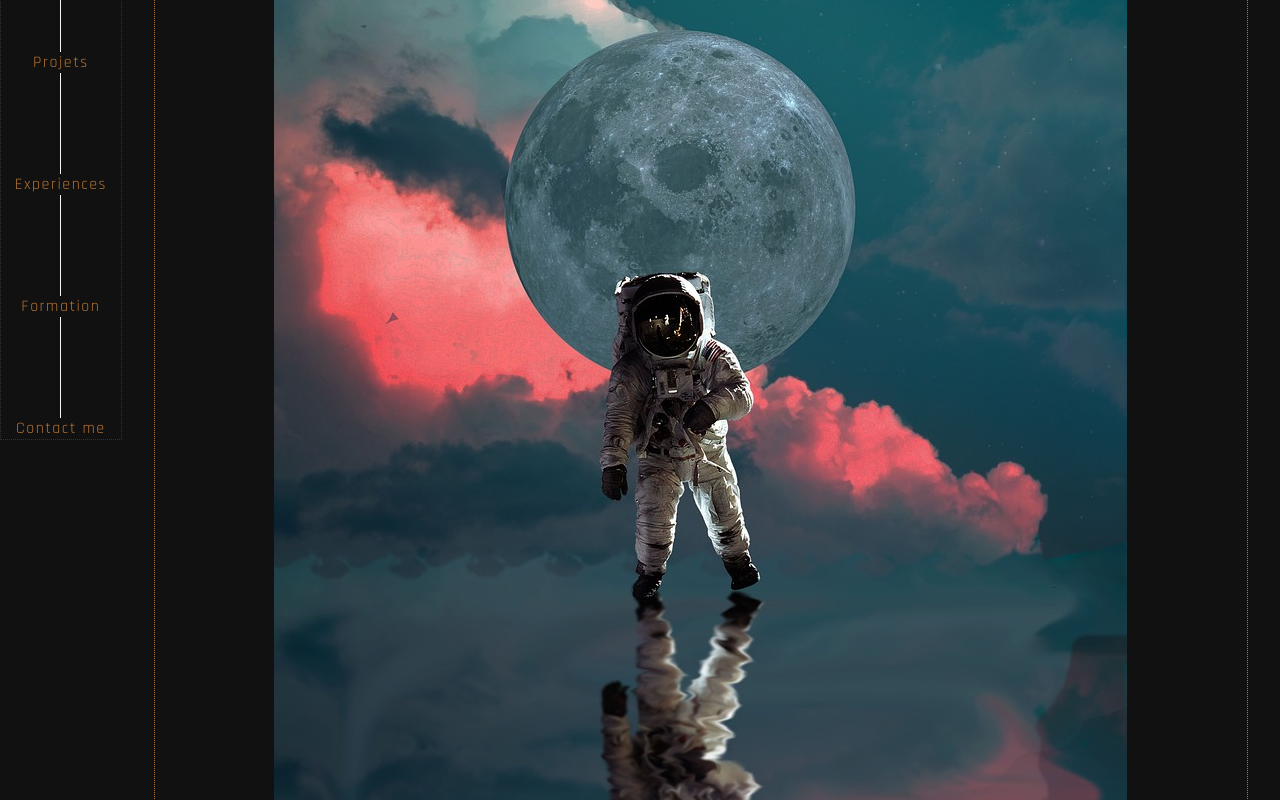
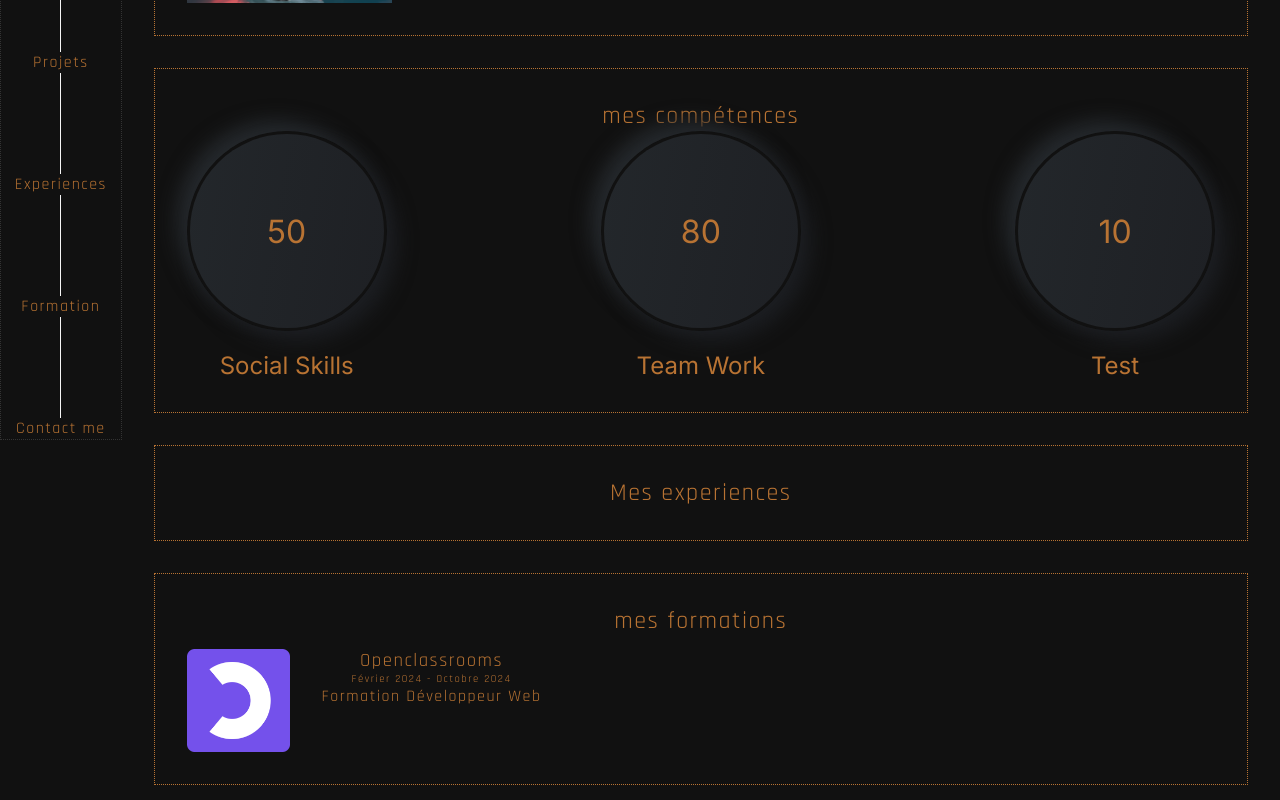
Before and after one commit to dontBelieveIt/myPortfolio, a React (Create React App) app: page / in a window 1280 px wide. Shown: the part 360-1160 px from the top of the page. Built offline with nearby package versions, Linux system fonts and the light colour scheme.

Commit message:
Addition of Skill bar for competence. Layout in working for 'mes formations'

```diff
--- a/src/components/AboutMe/AboutMe.jsx
+++ b/src/components/AboutMe/AboutMe.jsx
@@ -5,8 +5,10 @@ import photo from "../../assets/astronaut-4106766_1280.jpg";
 export function AboutMe() {
     return (
         <div className="section">
-            <img src={photo} />
-            <h2>Hello World !</h2>
+            <div className="about-me">
+                <img src={photo} />
+                <h2>Hello World !</h2>
+            </div>
         </div>
     )
 
--- a/src/components/AboutMe/AboutMe.scss
+++ b/src/components/AboutMe/AboutMe.scss
@@ -1 +1,13 @@
 @import "../../Page/Page.scss";
+
+.about-me {
+    display: flex;
+    flex-direction: row;
+    gap: 2rem;
+
+    & img {
+        width: 20%;
+        aspect-ratio: 4 / 5;
+        object-fit: cover;
+    }
+}
--- a/src/components/Competence/Competence.jsx
+++ b/src/components/Competence/Competence.jsx
@@ -1,9 +1,27 @@
 import "./Competence.scss";
+
+import { SkillBar } from "../SkillBar/SkillBar";
 
 export function Competence() {
     return(
         <div className="section">
-         <h2>mes compétences</h2>
+            <h2>mes compétences</h2>
+            <div className="competence">
+                <SkillBar
+                percentage={50}
+                progress={50}
+                category={"Social Skills"} />
+
+                <SkillBar
+                percentage={80}
+                progress={80}
+                category={"Team Work"} />
+
+                <SkillBar
+                percentage={10}
+                progress={10}
+                category={"Test"} />
+           </div>
         </div>
     )
 }
--- a/src/components/Competence/Competence.scss
+++ b/src/components/Competence/Competence.scss
@@ -1 +1,8 @@
 @import "../../Page/Page.scss";
+
+.competence {
+    display: flex;
+    flex-direction: row;
+    justify-content: space-between;
+    align-items: center;
+}
--- a/src/components/Formations/Formations.jsx
+++ b/src/components/Formations/Formations.jsx
@@ -1,9 +1,19 @@
 import "./Formations.scss";
+
+import OpenClassrooms from "../../assets/Logo_OpenClassrooms.png"
 
 export function Formations() {
     return(
         <div className="section">
             <h2>mes formations</h2>
+           <div className="formation">
+                <img src={OpenClassrooms} />
+                <div className="block-text">
+                    <h3>Openclassrooms</h3>
+                    <h6>Février 2024 - Octobre 2024</h6>
+                    <h4>Formation Développeur Web</h4>
+                </div>
+            </div>
         </div>
     )
 }
--- a/src/components/Formations/Formations.scss
+++ b/src/components/Formations/Formations.scss
@@ -1 +1,20 @@
 @import "../../Page/Page.scss";
+
+.formation {
+    display: flex;
+    flex-direction: row;
+    gap: 2rem ;
+    margin-top: .8rem;
+
+    & img {
+        width: 10%;
+        object-fit: cover;
+    }
+
+    & block-text {
+        flex-direction: column;
+        justify-content: left;
+        text-align: left;
+        align-items: baseline  ;
+    }
+}
--- /dev/null
+++ b/src/components/SkillBar/SkillBar.jsx
@@ -0,0 +1,40 @@
+import './SkillBar.scss';
+
+export function SkillBar({percentage, progress, category}) {
+
+    function progressBarAndCountNumber () {
+        const progress = document.querySelectorAll('.progress');
+        let count = 0;
+        // You must put the maximum number in the MAX variable.
+        let MAX = 80;
+
+        let run = setInterval(() => {
+            count++;
+            progress.forEach(element => {
+                if (count <= element.dataset.progress) {
+                    element.parentElement.style.background = `conic-gradient(#f9004d ${count}%, #212428 0)`;
+                    element.firstElementChild.textContent = `${count}%`;
+                };
+                if (count == MAX) {
+                    clearInterval(run);
+                };
+            });
+        }, 20);
+    }
+
+    progressBarAndCountNumber();
+
+    return(
+        <>
+            <div class="parent-skill">
+                <div class="skill">
+                    <div class="progress" data-progress={percentage}>
+                        <span class="progress-number">{progress}</span>
+                    </div>
+                </div>
+                <span class="title">{category}</span>
+            </div>
+        </>
+
+   )
+}
--- /dev/null
+++ b/src/components/SkillBar/SkillBar.scss
@@ -0,0 +1,48 @@
+@import "../../Page/Page.scss";
+
+.parent-skill {
+    width: 200px;
+    height: auto;
+}
+
+.skill {
+    width: 200px;
+    height: 200px;
+    border-radius: 100%;
+    -webkit-border-radius: 100%;
+    -moz-border-radius: 100%;
+    -ms-border-radius: 100%;
+    -o-border-radius: 100%;
+    box-shadow: 10px 10px 19px #1c1e22, -10px -10px 19px #262a2e;
+    background-color: conic-gradient($copper 10%, #212428 0);
+    display: flex;
+    align-items: center;
+    justify-content: center;
+}
+
+.progress {
+    width: 97%;
+    height: 97%;
+    border-radius: 100%;
+    -webkit-border-radius: 100%;
+    -moz-border-radius: 100%;
+    -ms-border-radius: 100%;
+    -o-border-radius: 100%;
+    background: linear-gradient(280deg, #1e2024, #23272b);
+    display: flex;
+    align-items: center;
+    justify-content: center;
+}
+
+.progress-number {
+    color: $copper;
+    font-size: 2rem;
+}
+
+.title {
+    color: $copper;
+    font-size: 1.5rem;
+    display: block;
+    text-align: center;
+    margin-top: 20px;
+}
```
Also changed, not shown: src/assets/Logo_OpenClassrooms.png (added).
